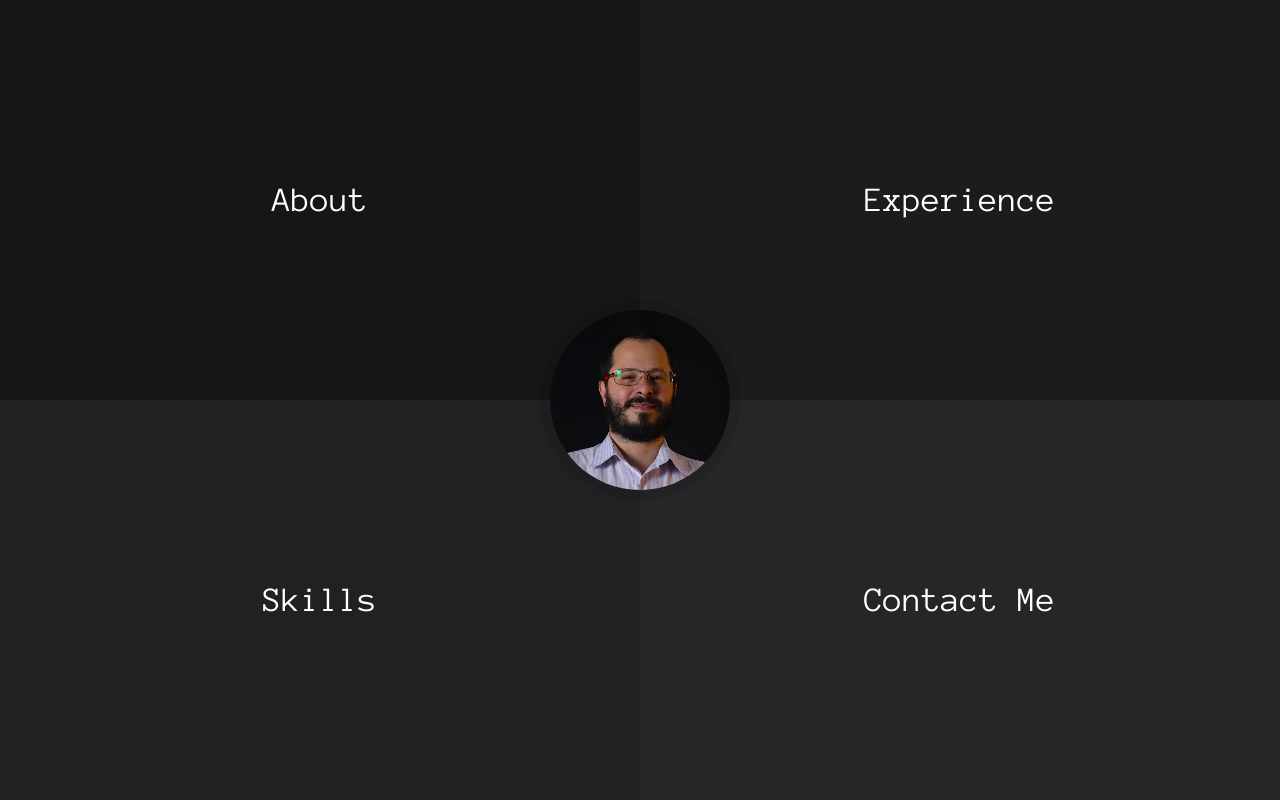
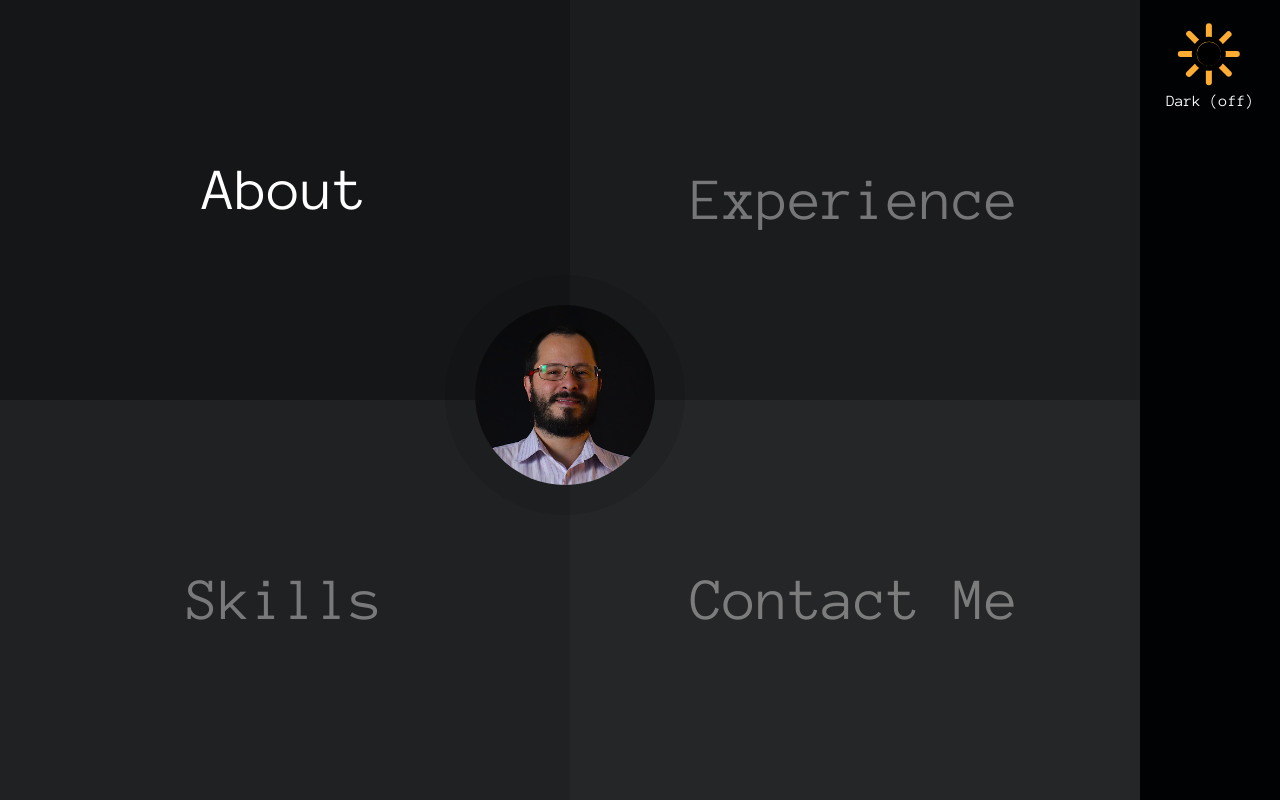
Before and after one commit to gabriel-silveira/gabriel-silveira-react-website, a React (Create React App) app: page / in a window 1280 px wide. Built offline with nearby package versions, Linux system fonts and the light colour scheme.

Commit message:
Right menu (WIP)

```diff
--- a/src/assets/sass/general.sass
+++ b/src/assets/sass/general.sass
@@ -2,10 +2,30 @@
 
 *
   font-family: 'Anonymous Pro', monospace
+  box-sizing: border-box
+
+html
+  text-rendering: optimizeLegibility
+  -webkit-font-smoothing: antialiased
+
+body
+  margin: 0
+  background-color: #010204
+  -webkit-font-smoothing: antialiased
+  -moz-osx-font-smoothing: grayscale
 
 #app
   position: absolute
   width: 100%
   height: 100%
-  background-color: #010204
   color: #FFFFFF
+
+#app #layout
+  position: absolute
+  width: 100%
+  height: 100%
+
+#app #layout #page-content
+  position: absolute
+  width: calc(100% - 140px)
+  height: 100%
--- a/src/assets/sass/home.sass
+++ /dev/null
@@ -1,8 +0,0 @@
-.profile-picture
-  z-index: 9999
-  position: absolute
-  top: 0
-  left: 100px
-
-.demo-box
-  font-size: 35px
--- /dev/null
+++ b/src/assets/sass/right-menu.sass
@@ -0,0 +1,6 @@
+#right-menu
+  position: absolute
+  top: 0
+  right: 0
+  width: 140px
+  height: 100%
--- /dev/null
+++ b/src/assets/sass/toggle-light-button.sass
@@ -0,0 +1,129 @@
+.toggle-light-button-wrapper
+  position: relative
+  padding: 20px
+  width: 100%
+  height: auto
+  text-align: center
+
+label.toggle-light-button
+  cursor: pointer
+  position: relative
+  --c: translate(-50%,-50%)
+  transform: var(--c)
+
+label.toggle-light-button > input
+  position: absolute
+  left: 0
+  top: 0
+  z-index: 5
+  opacity: 0
+
+label.toggle-light-button .switch
+  position: relative
+  left: 25px
+  top: 10px
+  width: 48px
+  height: 48px
+
+label.toggle-light-button .switch span
+  display: block
+  position: absolute
+  left: 50%
+  top: 50%
+  transform: var(--c)
+  border-radius: 50%
+  width: 70%
+  height: 70%
+  background: #FFAC33
+  border: 5px solid black
+  transition: all ease 0.15s
+
+label.toggle-light-button .switch div
+  position: absolute
+  left: 0
+  top: 0
+  width: 100%
+  height: 100%
+
+
+label.toggle-light-button .switch div::before,
+label.toggle-light-button .switch div::after
+  content: " "
+  display: block
+  position: absolute
+  left: 50%
+  top: 50%
+  transform: var(--c)
+  background: #FFAC33
+  width: 12%
+  height: 130%
+  border-radius: 10px
+  transition: all ease 0.15s
+
+
+label.toggle-light-button .switch div:nth-child(1)::before
+  transform: var(--c) rotate(0deg)
+
+
+label.toggle-light-button .switch div:nth-child(1)::after
+  transform: var(--c) rotate(45deg) /*45deg increment each time*/
+
+
+label.toggle-light-button .switch div:nth-child(2)::before
+  transform: var(--c) rotate(90deg)
+
+
+label.toggle-light-button .switch div:nth-child(2)::after
+  transform: var(--c) rotate(135deg)
+
+
+label.toggle-light-button .switch::before,
+label.toggle-light-button .switch::after
+  content: " "
+  position: absolute
+  left: 50%
+  top: 50%
+  transform: var(--c)
+  border-radius: 50%
+  background: black
+  transition: all ease 0.15s
+
+
+label.toggle-light-button .switch::before
+  width: 0
+  height: 0
+  z-index: 10
+
+
+label.toggle-light-button .switch::after
+  width: 50%
+  height: 50%
+
+
+label.toggle-light-button input:checked ~ .switch span
+  width: 100% /*width change*/
+  height: 100% /*height change*/
+  background: #FFF /*color change*/
+/* we get a full moon */
+
+
+input:checked ~ .switch div::before,
+input:checked ~ .switch div::after
+  height: 50% /*we hide the sun-rays*/
+
+
+input:checked ~ .switch::before /*we draw a white circle a left-top corner to show a half moon*/
+    left: 30%
+    top: 30%
+    width: 90%
+    height: 90%
+
+
+input:checked ~ .switch::after /* we hide the sun outline */
+    width: 0%
+    height: 0%
+
+
+input:not(:checked) ~ .switch
+  transform: rotate(180deg)
+  transition: all ease 2.15s 0.1s
--- a/src/assets/scss/section-transitions.scss
+++ b/src/assets/scss/section-transitions.scss
@@ -1,10 +1,9 @@
-// Variables
-//
+// variables
+$hide-class: 'hide';
 $section-class: 'section';
 $section-expanded-class: 'is-expanded';
 $section-has-expanded-class: 'has-expanded-item';
 
-// $section-colors: #F06060, #FA987D, #72CCA7, #10A296;
 $section-colors:
         rgba(255,255,255,0.08),
         rgba(255,255,255,0.10),
@@ -16,8 +15,43 @@ $section-transition-duration: 500ms;
 $section-transition-timing-function: cubic-bezier(.4,0,.2,1);
 
 
-// Component Styles
-//
+#profile-picture {
+  z-index: 999;
+  position: absolute;
+  left: 50%;
+  top: 50%;
+  margin-left: -125px;
+  margin-top: -125px;
+  width: 180px;
+  border-radius: 140px;
+  border: 30px solid rgba(0, 0, 0, 0.1);
+  box-sizing: content-box;
+  opacity: 1;
+  transition: opacity linear 0.3s;
+
+  &.#{$hide-class} {
+    opacity: 0
+  }
+}
+
+.main .demo-box {
+  display: flex;
+  height: 100%;
+  justify-content: center;
+  align-items: center;
+  color: #fff;
+  font-size: 60px;
+  font-weight: 300;
+  color: rgba(255, 255, 255, 0.4);
+  transition: all linear 0.3s
+}
+
+.main .section:hover .demo-box {
+  margin-top: -10px;
+  color: rgba(255, 255, 255, 1.0)
+}
+
+// sections
 .#{$section-class} {
   position: absolute;
   z-index: 0;
@@ -95,29 +129,3 @@ $section-transition-timing-function: cubic-bezier(.4,0,.2,1);
     pointer-events: initial;
   }
 }
-
-
-// ===========
-// Demo Styles
-// ===========
-* {
-  box-sizing: border-box;
-}
-html {
-  text-rendering: optimizeLegibility;
-  -webkit-font-smoothing: antialiased;
-}
-body {
-  margin: 0;
-  font: 16px/1.5 'Roboto Slab', sans-serif;
-  background: #000;
-}
-.demo-box {
-  display: flex;
-  height: 100%;
-  justify-content: center;
-  align-items: center;
-  color: #fff;
-  font-size: 2rem;
-  font-weight: 300;
-}
--- /dev/null
+++ b/src/components/buttons/toggle-light-button.tsx
@@ -0,0 +1,50 @@
+import { Component } from "react";
+
+import '../../assets/sass/toggle-light-button.sass';
+
+type ToggleLightButtonProps = {}
+
+type ToggleLightButtonType = {
+  light: 'on' | 'off',
+}
+
+class ToggleLightButton extends Component<ToggleLightButtonProps, ToggleLightButtonType> {
+  state: ToggleLightButtonType = {
+    light: 'off',
+  }
+
+  toggleLight = () => {
+    console.log(this.state);
+    this.setState({
+      light: this.state.light === 'on' ? 'off' : 'on',
+    });
+    console.log(this.state);
+  }
+
+  render() {
+    return (
+      <div
+        className="toggle-light-button-wrapper"
+        onClick={this.toggleLight}
+      >
+        <label className="toggle-light-button">
+          <input type="checkbox" />
+
+          <div className="switch">
+            <div />
+            <div />
+            <span />
+          </div>
+        </label>
+
+        <div
+          style={{ marginTop: 25 }}
+        >
+          Dark ({this.state.light})
+        </div>
+      </div>
+    );
+  }
+}
+
+export default ToggleLightButton;
--- a/src/components/layout.tsx
+++ b/src/components/layout.tsx
@@ -1,11 +1,18 @@
 import { Component } from 'react';
+
 import { Outlet } from "react-router-dom";
+
+import RightMenu from "./menus/right-menu";
 
 class Layout extends Component {
   render() {
     return (
       <div id="layout">
-        <Outlet />
+        <RightMenu />
+
+        <div id="page-content">
+          <Outlet />
+        </div>
       </div>
     );
   }
--- /dev/null
+++ b/src/components/menus/right-menu.tsx
@@ -0,0 +1,17 @@
+import { Component } from "react";
+
+import '../../assets/sass/right-menu.sass';
+
+import ToggleLightButton from "../buttons/toggle-light-button";
+
+class RightMenu extends Component {
+  render() {
+    return (
+      <div id="right-menu">
+        <ToggleLightButton />
+      </div>
+    );
+  }
+}
+
+export default RightMenu;
--- a/src/index.css
+++ /dev/null
@@ -1,13 +0,0 @@
-body {
-  margin: 0;
-  font-family: -apple-system, BlinkMacSystemFont, 'Segoe UI', 'Roboto', 'Oxygen',
-    'Ubuntu', 'Cantarell', 'Fira Sans', 'Droid Sans', 'Helvetica Neue',
-    sans-serif;
-  -webkit-font-smoothing: antialiased;
-  -moz-osx-font-smoothing: grayscale;
-}
-
-code {
-  font-family: source-code-pro, Menlo, Monaco, Consolas, 'Courier New',
-    monospace;
-}
--- a/src/index.tsx
+++ b/src/index.tsx
@@ -1,12 +1,12 @@
 import React from 'react';
 import ReactDOM from 'react-dom/client';
-import './index.css';
 import App from './App';
 import reportWebVitals from './reportWebVitals';
 
 const root = ReactDOM.createRoot(
   document.getElementById('root') as HTMLElement
 );
+
 root.render(
   <React.StrictMode>
     <App />
--- a/src/pages/home.tsx
+++ b/src/pages/home.tsx
@@ -1,7 +1,6 @@
 import { Component } from 'react';
 
 import '../assets/scss/section-transitions.scss';
-import '../assets/sass/home.sass';
 
 import Transitions from '../services/page-transition';
 
@@ -18,17 +17,7 @@ class HomePage extends Component {
         <img
           src={ProfilePicture}
           alt="Gabriel Silveira"
-          style={{
-            zIndex: 999,
-            position: "absolute",
-            left: '50%',
-            top: '50%',
-            marginLeft: -100,
-            marginTop: -100,
-            width: 200,
-            borderRadius: 100,
-            border: '10px solid rgba(0, 0, 0, 0.1)',
-          }}
+          id="profile-picture"
         />
 
         <main className="main">
--- a/src/services/page-transition.tsx
+++ b/src/services/page-transition.tsx
@@ -1,5 +1,7 @@
 class Transitions {
   wrapper = document.body;
+
+  profilePicture = document.getElementById('profile-picture');
 
   sections = Array.from(
     document.getElementsByClassName("section"),
@@ -9,35 +11,24 @@ class Transitions {
     document.getElementsByClassName("close-section"),
   );
 
+  hideClass = "hide";
+
   expandedClass = "is-expanded";
 
   hasExpandedClass = "has-expanded-item";
 
-  init() {
-    const openSection = (element: Element) => {
-      if (!element.classList.contains(this.expandedClass)) {
-        element.classList.add(this.expandedClass);
+  openSection(element: Element) {
+    if (
+      !element.classList.contains(this.expandedClass)
+      && this.profilePicture
+    ) {
+      this.profilePicture.classList.add(this.hideClass);
 
-        this.wrapper.classList.add(this.hasExpandedClass);
-      }
-    };
+      element.classList.add(this.expandedClass);
 
-    this.sections.forEach((element) => {
-      element.addEventListener("click", () => {
-        openSection(element)
-      });
-    });
-
-    this.closeButtons.forEach((element) => {
-      element.addEventListener("click", (event) => {
-        event.stopPropagation();
-
-        if (element.parentElement) {
-          this.closeSection(element.parentElement);
-        }
-      });
-    });
-  };
+      this.wrapper.classList.add(this.hasExpandedClass);
+    }
+  }
 
   closeSection(element: Element) {
     if (element.classList.contains(this.expandedClass)) {
@@ -45,7 +36,30 @@ class Transitions {
 
       this.wrapper.classList.remove(this.hasExpandedClass);
     }
-  };
+  }
+
+  init() {
+    this.sections.forEach((element) => {
+      element.addEventListener("click", () => {
+        this.openSection(element)
+      });
+    });
+
+    this.closeButtons.forEach((element) => {
+
+      element.addEventListener("click", (event) => {
+        event.stopPropagation();
+
+        if (this.profilePicture) {
+          this.profilePicture.classList.remove(this.hideClass);
+        }
+
+        if (element.parentElement) {
+          this.closeSection(element.parentElement);
+        }
+      });
+    });
+  }
 }
 
 export default Transitions;
```
